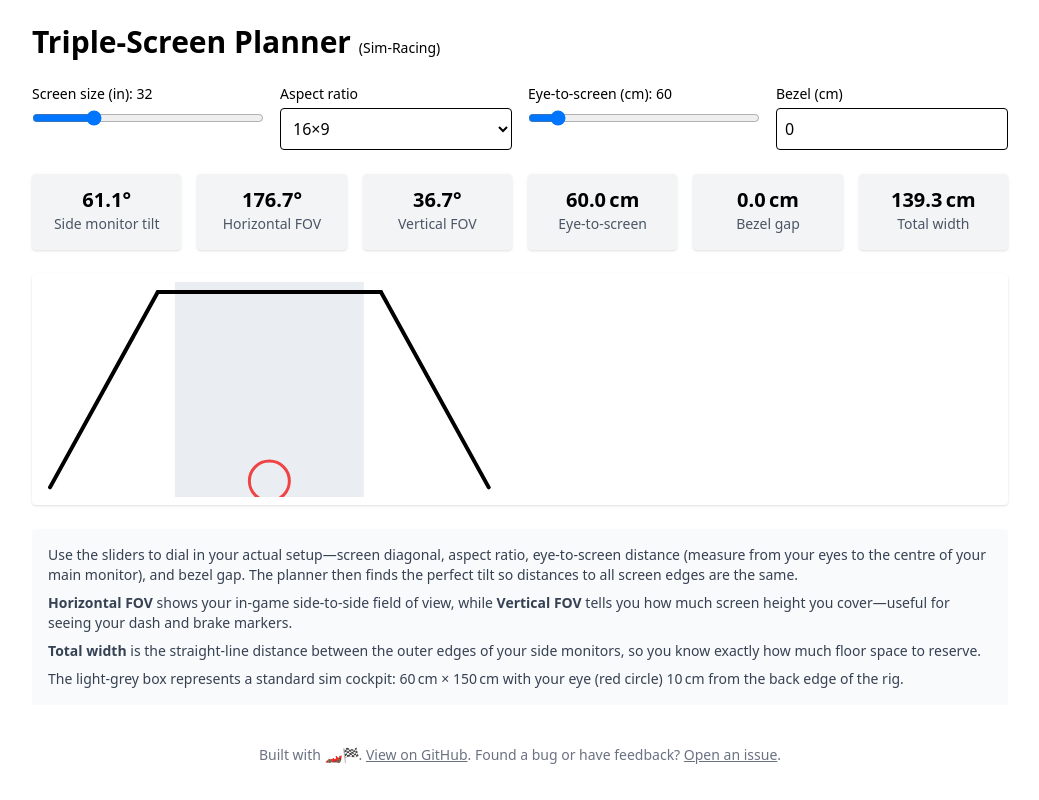
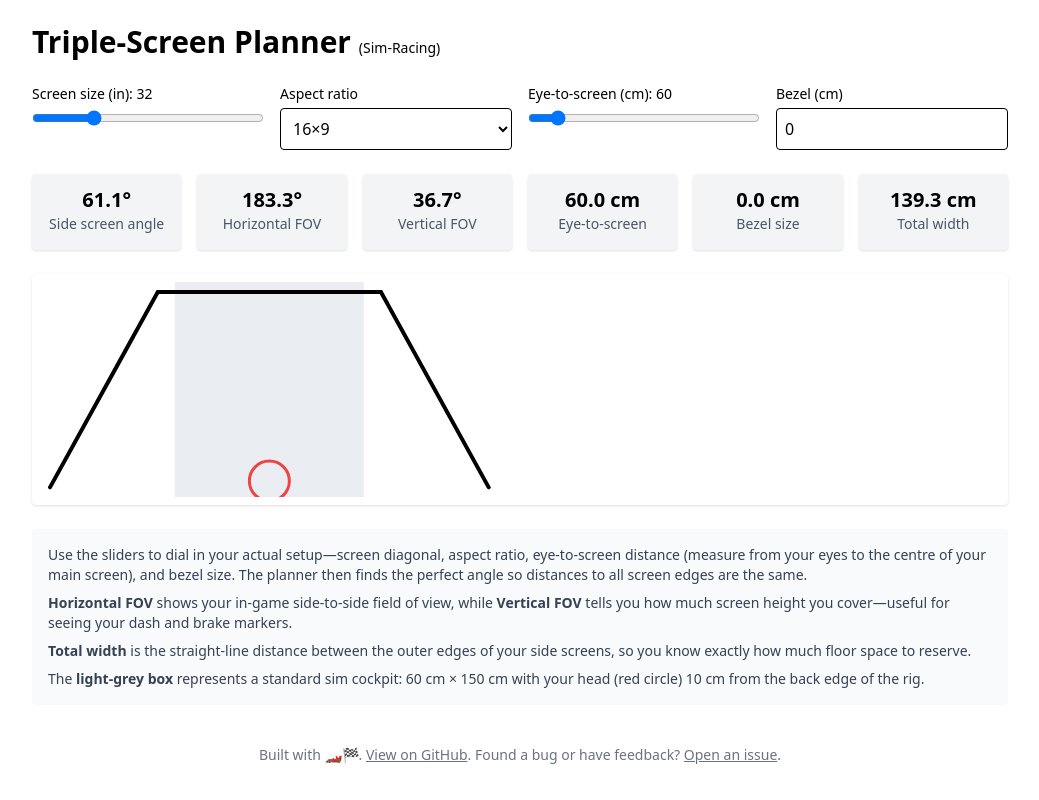
Before and after one commit to anzax/simrig-screen-planner, a React (Vite) app: page / in a window 1280 px wide. Shown: the whole page, without its empty margins (120-1159 px from the left). Built offline with nearby package versions, Linux system fonts and the light colour scheme.

Commit message:
Refactor FOV calculations and standardize terminology.
Refactored horizontal and vertical FOV calculations for accuracy and clarity. Standardized terminology across the app (e.g., "side monitors" to "side screens," "bezel gap" to "bezel size"). Minor text adjustments for consistency and readability.

```diff
--- a/src/App.jsx
+++ b/src/App.jsx
@@ -30,27 +30,25 @@ export default function App() {
     const H      = diagIn * (ar.h / diagFac);
     const a      = W / 2 + bezel;
 
-    // side monitor tilt
+    // side screen angle
     const x_c    = (W * d * d) / (d * d + a * a);
     const y_c    = (a * x_c - d * d) / d;
     const u_x    = 2 * (x_c - a);
     const u_y    = 2 * (y_c + d);
     const sideAngleDeg = Math.abs(Math.atan2(u_y, u_x)) * 180 / Math.PI;
 
-    // horizontal FOV
-    const pivotR = { x: a, y: -d }, pivotL = { x: -a, y: -d };
-    const uR     = { x: u_x, y: u_y }, uL     = { x: -u_x, y: u_y };
-    const outerR = { x: pivotR.x + uR.x, y: pivotR.y + uR.y };
-    const outerL = { x: pivotL.x + uL.x, y: pivotL.y + uL.y };
-    const dot    = outerL.x * outerR.x + outerL.y * outerR.y;
-    const magL   = Math.hypot(outerL.x, outerL.y);
-    const magR   = Math.hypot(outerR.x, outerR.y);
-    const hFOVdeg= Math.acos(dot / (magL * magR)) * 180 / Math.PI;
+    // horizontal FOV (fixed)
+    const hFOVrad = 2 * Math.atan((W / 2) / d);
+    const hFOVdeg = hFOVrad * 180 / Math.PI * 3;
 
     // vertical FOV
     const vFOVdeg = 2 * Math.atan((H / 2) / d) * 180 / Math.PI;
 
-        // total width between outer edges of side monitors
+    // total width between outer edges of side screens
+    const pivotR = { x: a, y: -d }, pivotL = { x: -a, y: -d };
+    const uR     = { x: u_x, y: u_y }, uL = { x: -u_x, y: u_y };
+    const outerR = { x: pivotR.x + uR.x, y: pivotR.y + uR.y };
+    const outerL = { x: pivotL.x + uL.x, y: pivotL.y + uL.y };
     const totalWidthIn = outerR.x - outerL.x;
     const totalWidthCm = in2cm(totalWidthIn);
 
@@ -110,12 +108,12 @@ export default function App() {
       </div>
 
       <div className="grid sm:grid-cols-6 gap-4 text-center">
-        <Card v={`${data.sideAngleDeg.toFixed(1)}°`} l="Side monitor tilt"/>
+        <Card v={`${data.sideAngleDeg.toFixed(1)}°`} l="Side screen angle"/>
         <Card v={`${data.hFOVdeg.toFixed(1)}°`} l="Horizontal FOV"/>
         <Card v={`${data.vFOVdeg.toFixed(1)}°`} l="Vertical FOV"/>
-        <Card v={`${data.cm.distance.toFixed(1)} cm`} l="Eye‑to‑screen"/>
-        <Card v={`${data.cm.bezel.toFixed(1)} cm`} l="Bezel gap"/>
-        <Card v={`${data.cm.totalWidth.toFixed(1)} cm`} l="Total width"/>
+        <Card v={`${data.cm.distance.toFixed(1)} cm`} l="Eye‑to‑screen"/>
+        <Card v={`${data.cm.bezel.toFixed(1)} cm`} l="Bezel size"/>
+        <Card v={`${data.cm.totalWidth.toFixed(1)} cm`} l="Total width"/>
       </div>
 
       <div className="bg-white rounded shadow p-2 overflow-auto" style={{ maxHeight: '70vh' }}>
@@ -127,10 +125,10 @@ export default function App() {
       </div>
 
       <div className="bg-gray-50 p-4 rounded text-sm text-gray-700 space-y-2">
-        <p>Use the sliders to dial in your actual setup—screen diagonal, aspect ratio, eye-to-screen distance (measure from your eyes to the centre of your main monitor), and bezel gap. The planner then finds the perfect tilt so distances to all screen edges are the same.</p>
+        <p>Use the sliders to dial in your actual setup—screen diagonal, aspect ratio, eye-to-screen distance (measure from your eyes to the centre of your main screen), and bezel size. The planner then finds the perfect angle so distances to all screen edges are the same.</p>
         <p><strong>Horizontal FOV</strong> shows your in-game side-to-side field of view, while <strong>Vertical FOV</strong> tells you how much screen height you cover—useful for seeing your dash and brake markers.</p>
-        <p><strong>Total width</strong> is the straight-line distance between the outer edges of your side monitors, so you know exactly how much floor space to reserve.</p>
-        <p>The light-grey box represents a standard sim cockpit: 60 cm × 150 cm with your eye (red circle) 10 cm from the back edge of the rig.</p>
+        <p><strong>Total width</strong> is the straight-line distance between the outer edges of your side screens, so you know exactly how much floor space to reserve.</p>
+        <p>The <strong>light-grey box</strong> represents a standard sim cockpit: 60 cm × 150 cm with your head (red circle) 10 cm from the back edge of the rig.</p>
       </div>
 
       <div className="text-center text-sm text-gray-500 pt-4">
```
